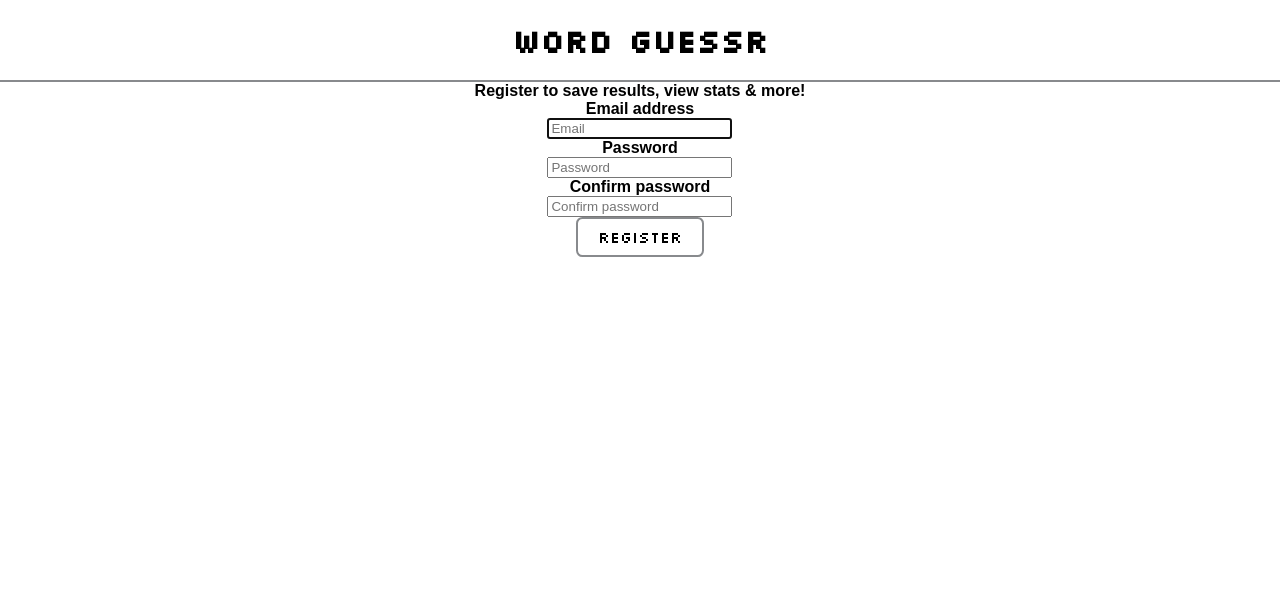
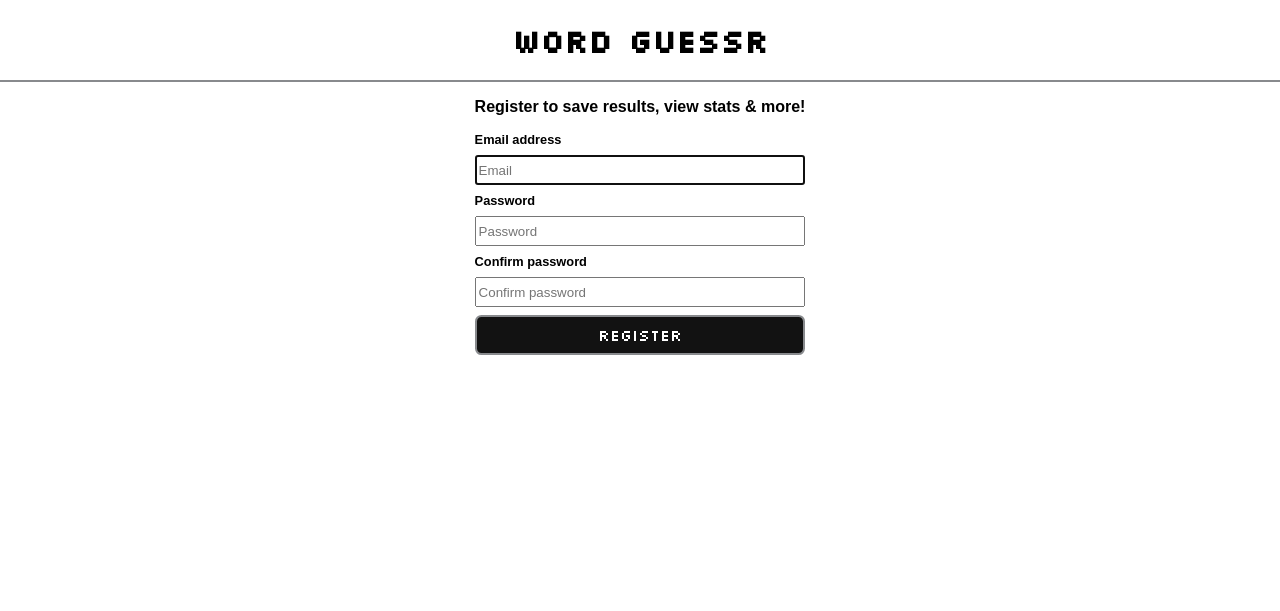
Before and after one commit to GiorgioMendieta/Word_Guessr, a Flask app: page /register in a window 1280 px wide. Shown: the top 611 px of the page. Run offline with Flask 2, Linux system fonts and the light colour scheme.

Commit message:
CSS changes for forms

```diff
--- a/static/style.css
+++ b/static/style.css
@@ -502,8 +502,9 @@ label:active:after {
 
 .menu-button {
     font-family: 'Silkscreen', cursive;
-    background-color: var(--color-bg);
+    background-color: #121212;
     border: 2px solid var(--color-border);
+    color: white;
     border-radius: 0.4rem;
     padding: 0.5em;
     min-width: 8em;
@@ -590,6 +591,16 @@ label:active:after {
 .form-container {
     display: flex;
     flex-direction: column;
-    align-items: center;
+    align-items: stretch;
     justify-content: space-evenly;
+    gap: 0.5rem;
+    padding: 1rem;
 }
+
+.form-container>b {
+    font-size: 0.8em;
+}
+
+.input-field {
+    height: 1.5rem;
+}
```
